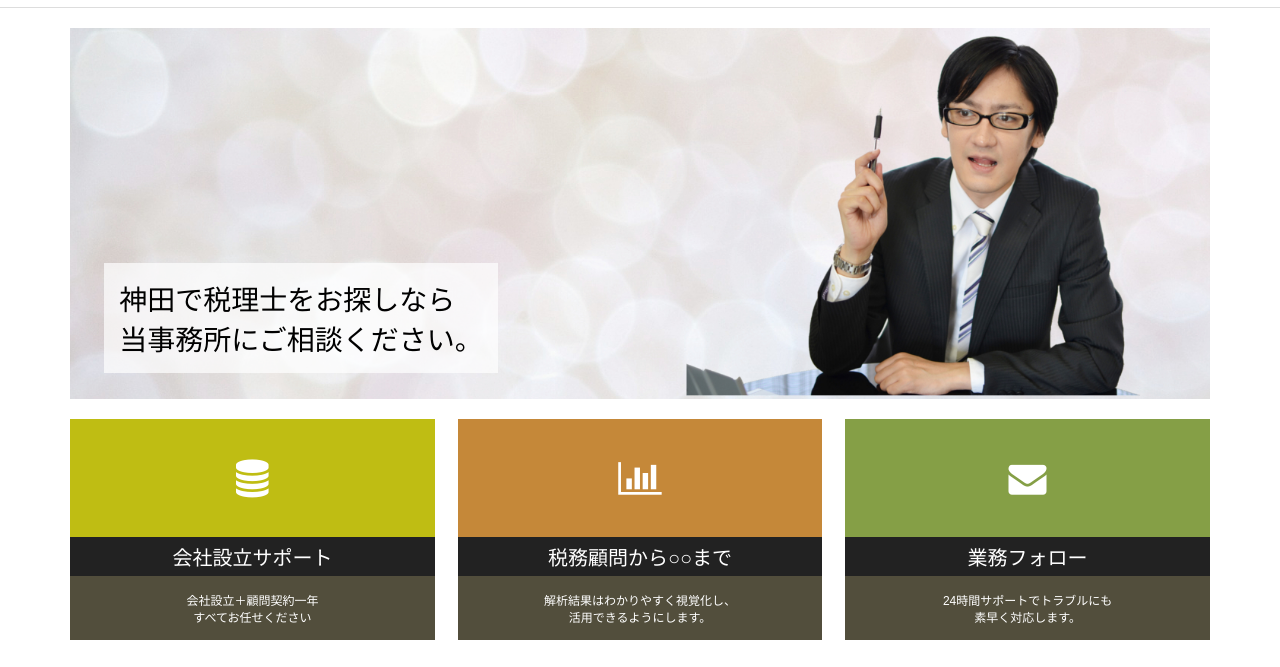
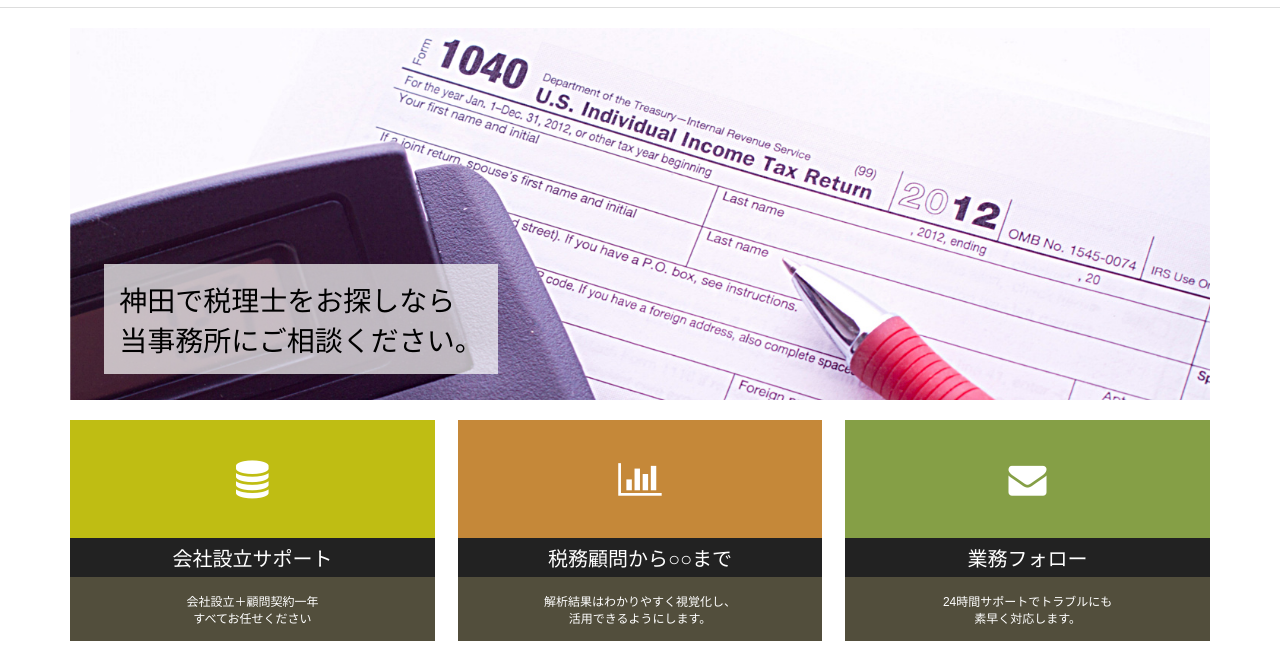
Before and after one commit to katoooo/test, a plain HTML site: page index.html in a window 1280 px wide. Shown: the part 99-766 px from the top of the page. Drawn offline with nearby package versions, Linux system fonts and the light colour scheme.

Commit message:
header
ヘッダーの画像を変更

```diff
--- a/index.html
+++ b/index.html
@@ -51,7 +51,7 @@ $(function(){
 
 <div class="box3">
     <div class="top">
-    <img src="img/header.jpg" alt="" class="topimg">
+    <img src="img/header2.jpg" alt="" class="topimg">
     <p class="catch">神田で税理士をお探しなら<br>
     当事務所にご相談ください。</p>
     </div>
```
Also changed, not shown: img/header2.jpg (added).
